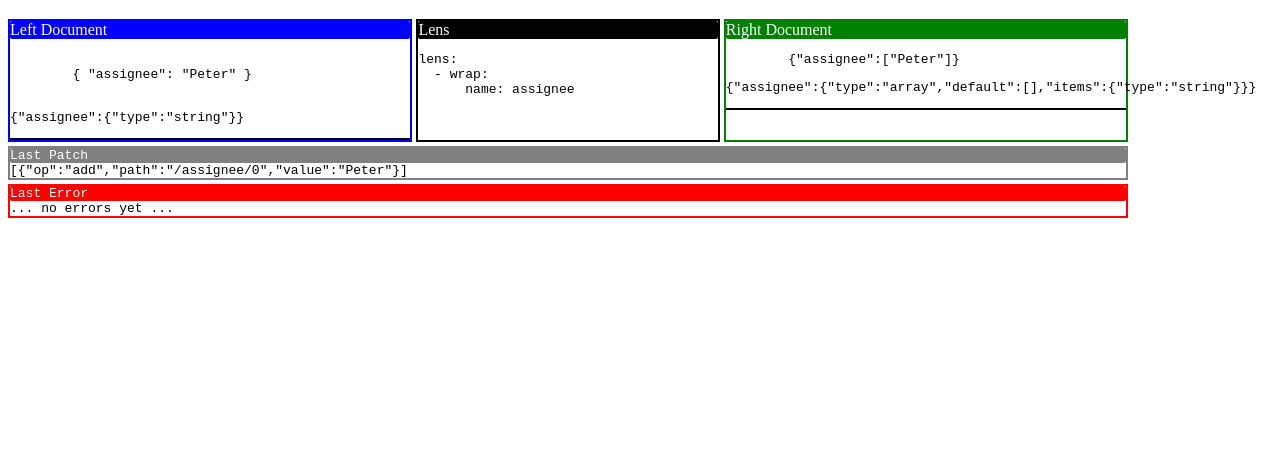
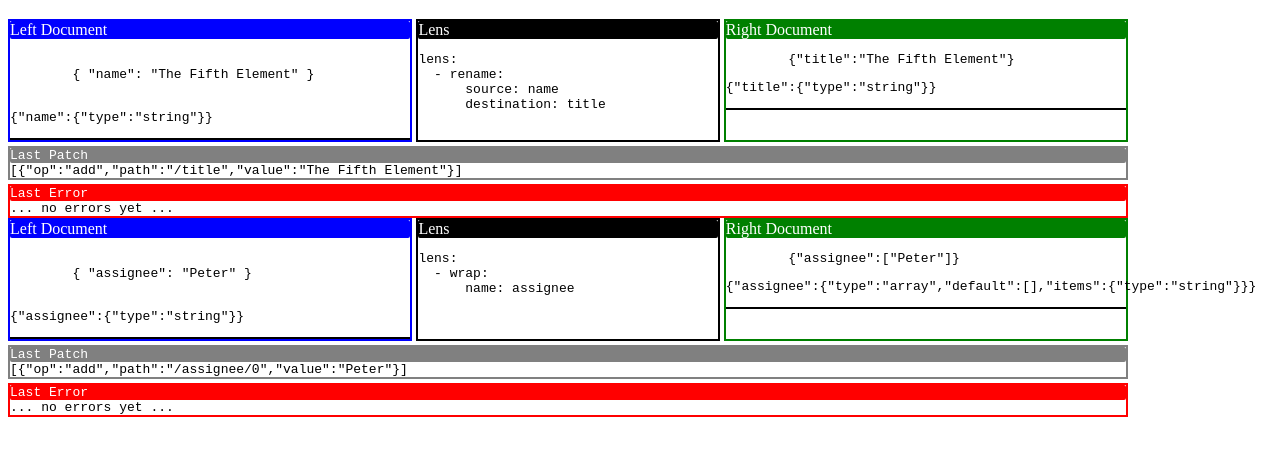
Before and after one commit to inkandswitch/cambria-project, a website: page demo/index.html in a window 1280 px wide. Shown: the part 61-516 px from the top of the page. Drawn offline with Linux system fonts and the light colour scheme.

Commit message:
fix demo

```diff
--- a/demo/cambria-demo.js
+++ b/demo/cambria-demo.js
@@ -201,7 +201,6 @@ class CambriaDemo extends HTMLElement {
             ' patch patch patch '
             ' error error error ';
           grid-gap: 4px;
-          width: 80%;
         }
 
         .left {
--- a/demo/index.html
+++ b/demo/index.html
@@ -7,18 +7,19 @@
   </head>
   <body>
     <h1>Cambria component demo</h1>
-    <!--cambria-demo>
-      <pre is="cambria-document" contenteditable="true" slot="left">
+
+    <cambria-demo>
+      <cambria-document contenteditable="true" slot="left">
         { "name": "The Fifth Element" }
-      </pre>
+      </cambria-document>
       <pre is="cambria-lens" contenteditable="true" slot="lens">
 lens:
   - rename:
       source: name
       destination: title
       </pre>
-      <pre is="cambria-document" slot="right">{}</pre>
-    </cambria-demo -->
+      <cambria-document slot="right" contenteditable="true">{}</cambria-document>
+    </cambria-demo>
 
     <cambria-demo>
       <cambria-document contenteditable="true" slot="left">
```
